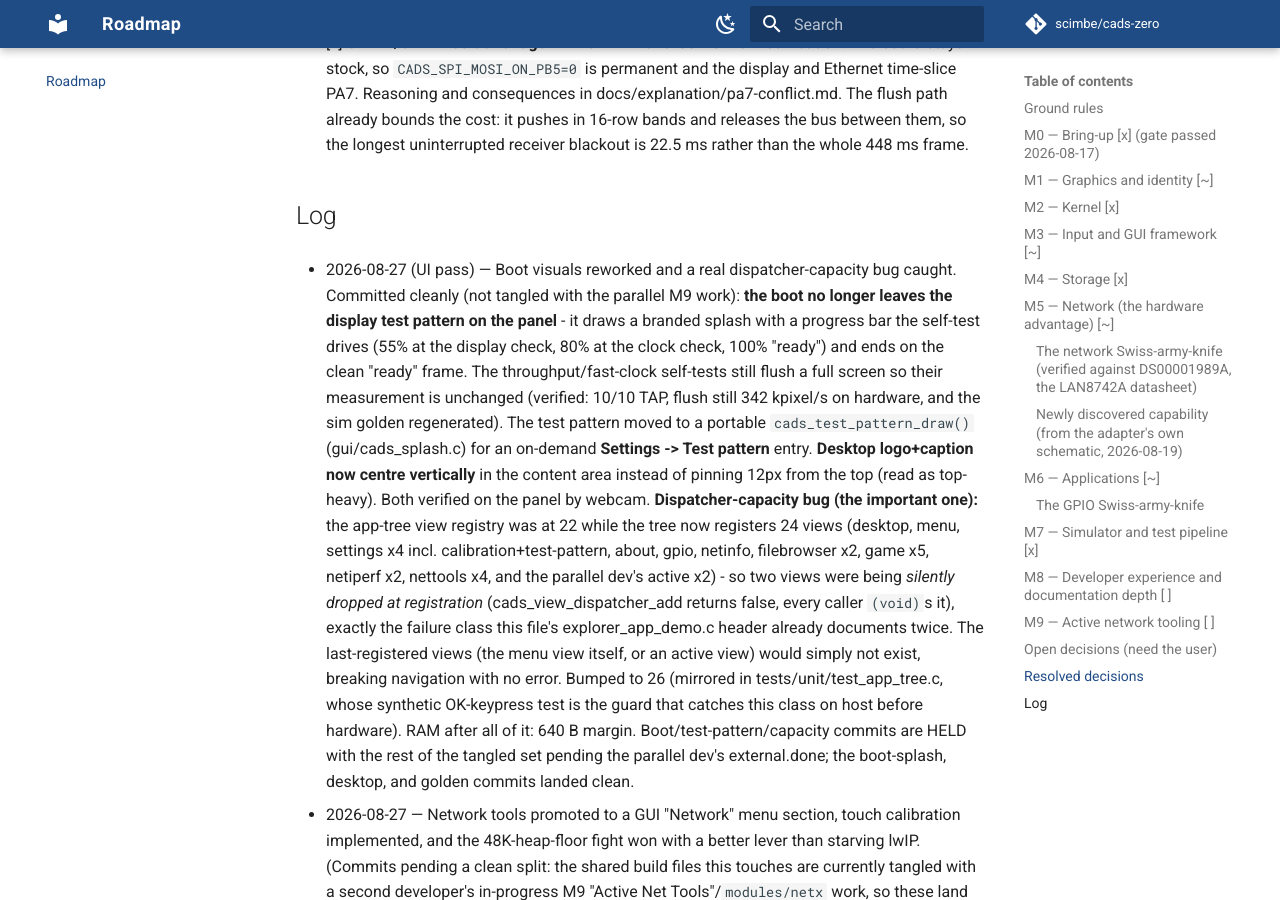
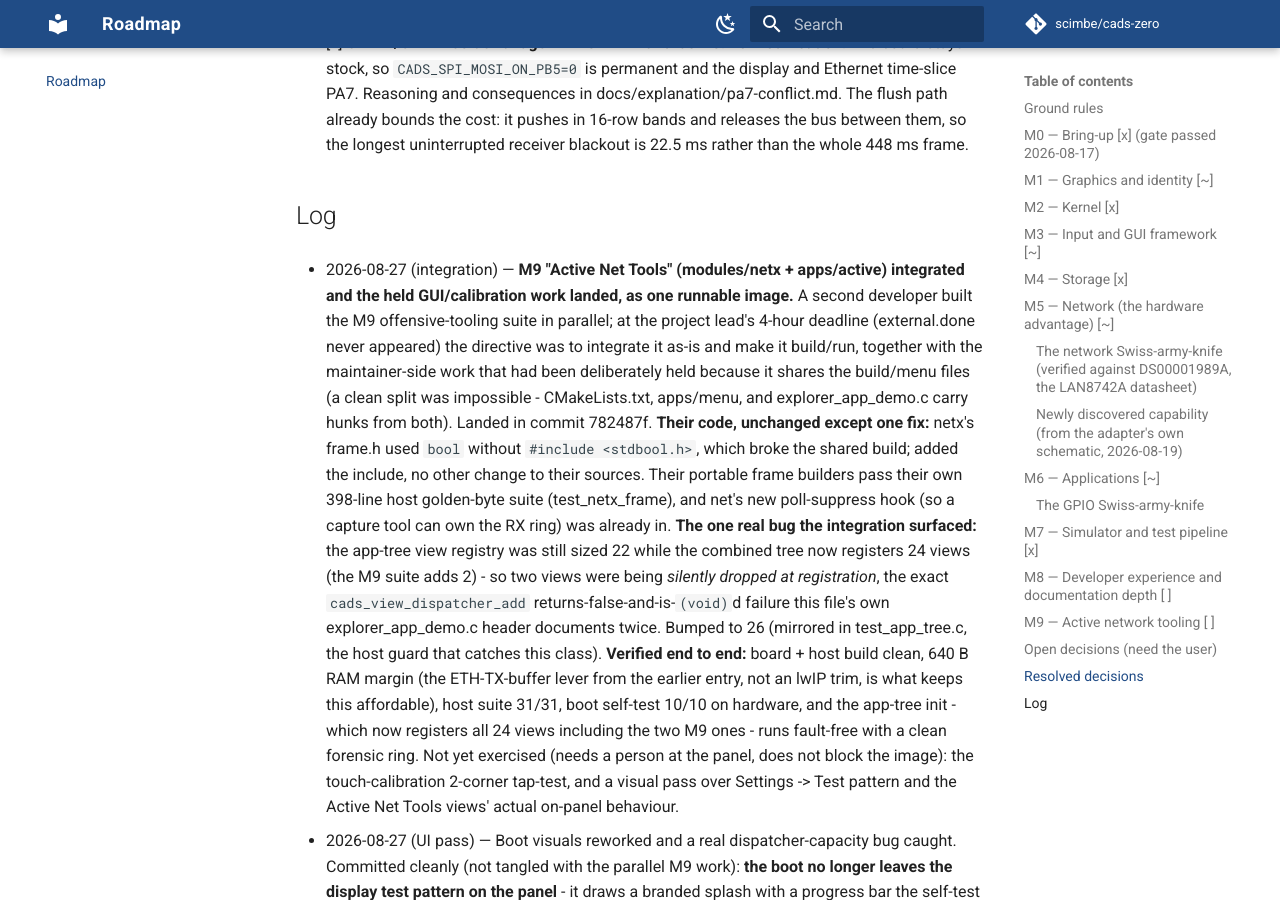
Before and after one commit to scimbe/cads-zero-firmware, an MkDocs documentation site: the page built from docs/ROADMAP.md, in a window 1280 px wide and 900 px high, scrolled down 39696 px. Built offline with MkDocs 1.6.1 and Material for MkDocs 9.7.7, drawn with Linux system fonts in a browser that asks for light colours; comment, search, counter and statistics services are not loaded.

Commit message:
docs: log the M9 netx/active integration and the runnable image
Co-Authored-By: Claude Fable 5 <noreply@anthropic.com>
Claude-Session: https://claude.ai/code/session_01N1qAb9bASKrktxWFbJ8cC4

```diff
--- a/docs/ROADMAP.md
+++ b/docs/ROADMAP.md
@@ -2063,6 +2063,34 @@ _None outstanding._
 
 ## Log
 
+- 2026-08-27 (integration) — **M9 "Active Net Tools" (modules/netx + apps/active)
+  integrated and the held GUI/calibration work landed, as one runnable image.**
+  A second developer built the M9 offensive-tooling suite in parallel; at the
+  project lead's 4-hour deadline (external.done never appeared) the directive
+  was to integrate it as-is and make it build/run, together with the
+  maintainer-side work that had been deliberately held because it shares the
+  build/menu files (a clean split was impossible - CMakeLists.txt, apps/menu,
+  and explorer_app_demo.c carry hunks from both). Landed in commit 782487f.
+  **Their code, unchanged except one fix:** netx's frame.h used `bool` without
+  `#include <stdbool.h>`, which broke the shared build; added the include, no
+  other change to their sources. Their portable frame builders pass their own
+  398-line host golden-byte suite (test_netx_frame), and net's new
+  poll-suppress hook (so a capture tool can own the RX ring) was already in.
+  **The one real bug the integration surfaced:** the app-tree view registry
+  was still sized 22 while the combined tree now registers 24 views (the M9
+  suite adds 2) - so two views were being *silently dropped at registration*,
+  the exact `cads_view_dispatcher_add` returns-false-and-is-`(void)`d failure
+  this file's own explorer_app_demo.c header documents twice. Bumped to 26
+  (mirrored in test_app_tree.c, the host guard that catches this class).
+  **Verified end to end:** board + host build clean, 640 B RAM margin (the
+  ETH-TX-buffer lever from the earlier entry, not an lwIP trim, is what keeps
+  this affordable), host suite 31/31, boot self-test 10/10 on hardware, and
+  the app-tree init - which now registers all 24 views including the two M9
+  ones - runs fault-free with a clean forensic ring. Not yet exercised (needs
+  a person at the panel, does not block the image): the touch-calibration
+  2-corner tap-test, and a visual pass over Settings -> Test pattern and the
+  Active Net Tools views' actual on-panel behaviour.
+
 - 2026-08-27 (UI pass) — Boot visuals reworked and a real dispatcher-capacity
   bug caught. Committed cleanly (not tangled with the parallel M9 work):
   **the boot no longer leaves the display test pattern on the panel** - it
```
